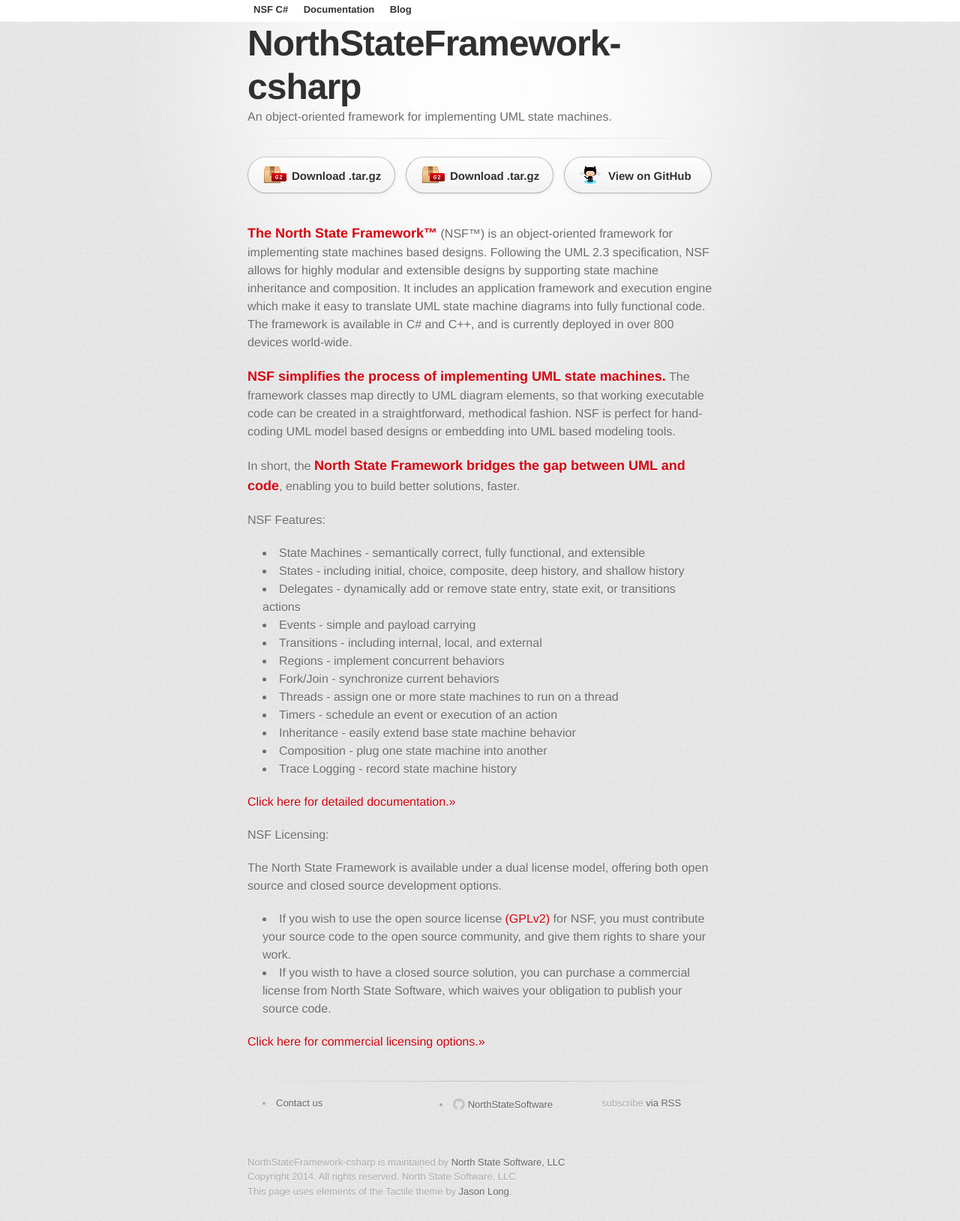
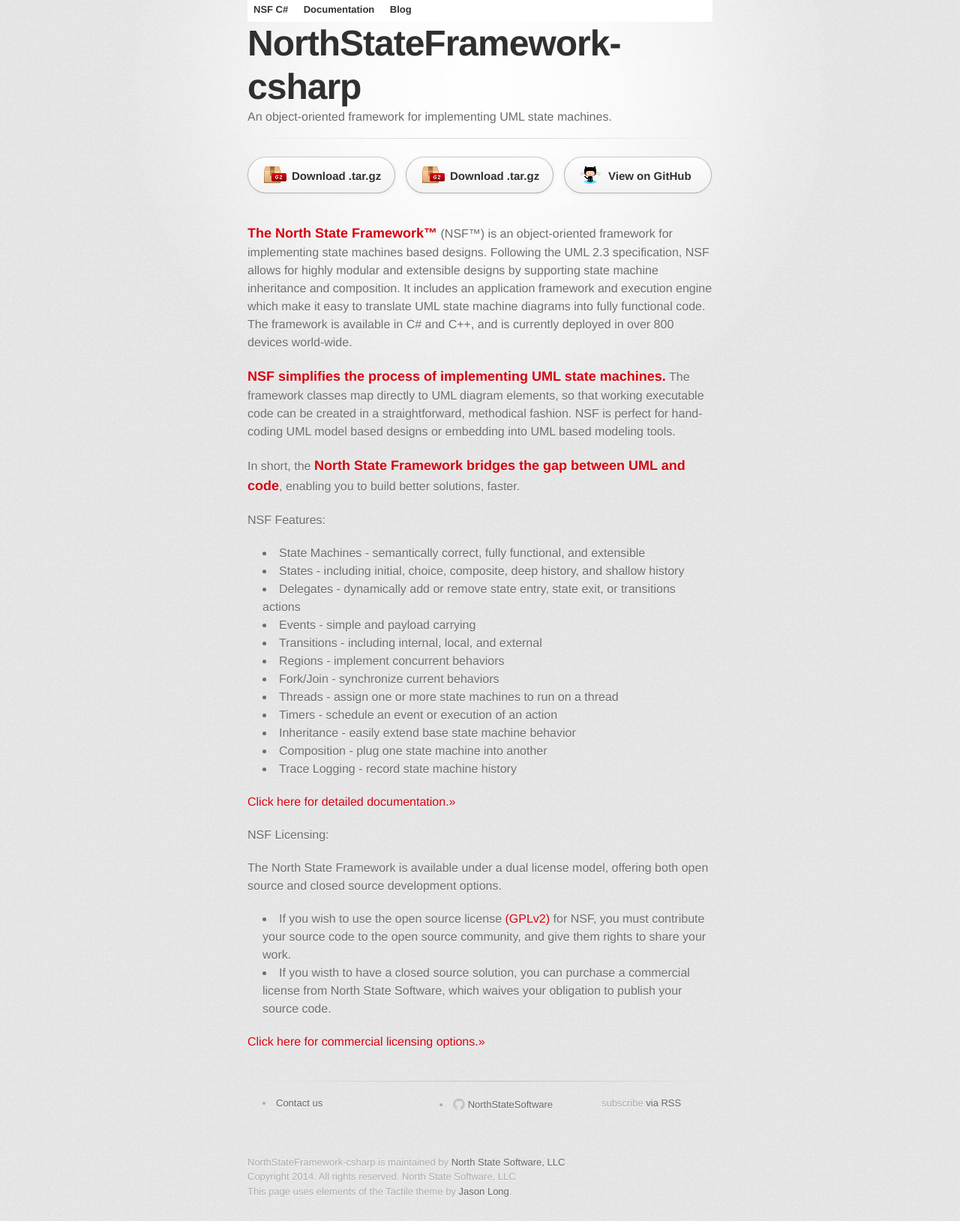
Before and after one commit to jrivenbark/Test8, a Jekyll site: the page built from index.md, in a window 1280 px wide. Shown: the whole page at 75% size. Built offline with Jekyll 4.4.1, drawn with Linux system fonts in a browser that asks for light colours; some web fonts are replaced.

Commit message:
short bar

```diff
--- a/_layouts/default.html
+++ b/_layouts/default.html
@@ -3,8 +3,8 @@
   {% include head.html %}
     <body>
 	    <div class="container">
+		    <div class="inner">
 			    {% include header.html %}
-		    <div class="inner">
 			{% if page.title %}
 				<h1>{{page.title}}</h1>
 				<hr/>
```
